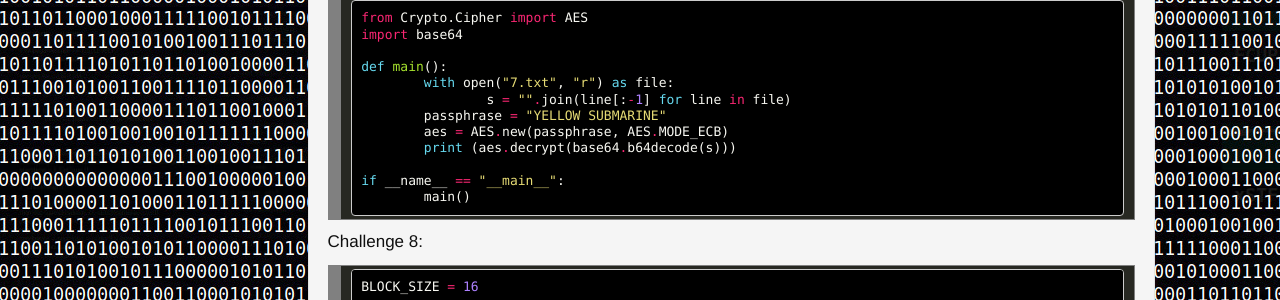
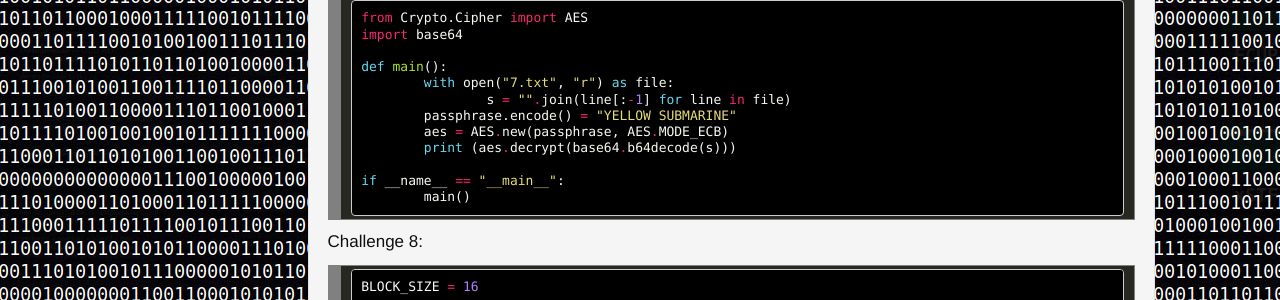
Before and after one commit to 0xA2/0xA2.github.io, a Jekyll site: the page built from _posts/2020-01-23-CryptopalSet1.markdown, in a window 1280 px wide and 900 px high, scrolled down 4797 px. Shown: the part 152-452 px from the top of the window. Built offline with Jekyll 4.4.1, drawn with Linux system fonts in a browser that asks for light colours.

Commit message:
Update 2020-01-23-CryptopalSet1.markdown

```diff
--- a/_posts/2020-01-23-CryptopalSet1.markdown
+++ b/_posts/2020-01-23-CryptopalSet1.markdown
@@ -306,7 +306,7 @@ Challenge 7:
 <span style="color: #66d9ef">def</span> <span style="color: #a6e22e">main</span><span style="color: #f8f8f2">():</span>
 	<span style="color: #66d9ef">with</span> <span style="color: #f8f8f2">open(</span><span style="color: #e6db74">&quot;7.txt&quot;</span><span style="color: #f8f8f2">,</span> <span style="color: #e6db74">&quot;r&quot;</span><span style="color: #f8f8f2">)</span> <span style="color: #66d9ef">as</span> <span style="color: #f8f8f2">file:</span>
 		<span style="color: #f8f8f2">s</span> <span style="color: #f92672">=</span> <span style="color: #e6db74">&quot;&quot;</span><span style="color: #f92672">.</span><span style="color: #f8f8f2">join(line[:</span><span style="color: #f92672">-</span><span style="color: #ae81ff">1</span><span style="color: #f8f8f2">]</span> <span style="color: #66d9ef">for</span> <span style="color: #f8f8f2">line</span> <span style="color: #f92672">in</span> <span style="color: #f8f8f2">file)</span>
-	<span style="color: #f8f8f2">passphrase</span> <span style="color: #f92672">=</span> <span style="color: #e6db74">&quot;YELLOW SUBMARINE&quot;</span>
+	<span style="color: #f8f8f2">passphrase.encode()</span> <span style="color: #f92672">=</span> <span style="color: #e6db74">&quot;YELLOW SUBMARINE&quot;</span>
 	<span style="color: #f8f8f2">aes</span> <span style="color: #f92672">=</span> <span style="color: #f8f8f2">AES</span><span style="color: #f92672">.</span><span style="color: #f8f8f2">new(passphrase,</span> <span style="color: #f8f8f2">AES</span><span style="color: #f92672">.</span><span style="color: #f8f8f2">MODE_ECB)</span>
 	<span style="color: #66d9ef">print</span> <span style="color: #f8f8f2">(aes</span><span style="color: #f92672">.</span><span style="color: #f8f8f2">decrypt(base64</span><span style="color: #f92672">.</span><span style="color: #f8f8f2">b64decode(s)))</span>
 
```
